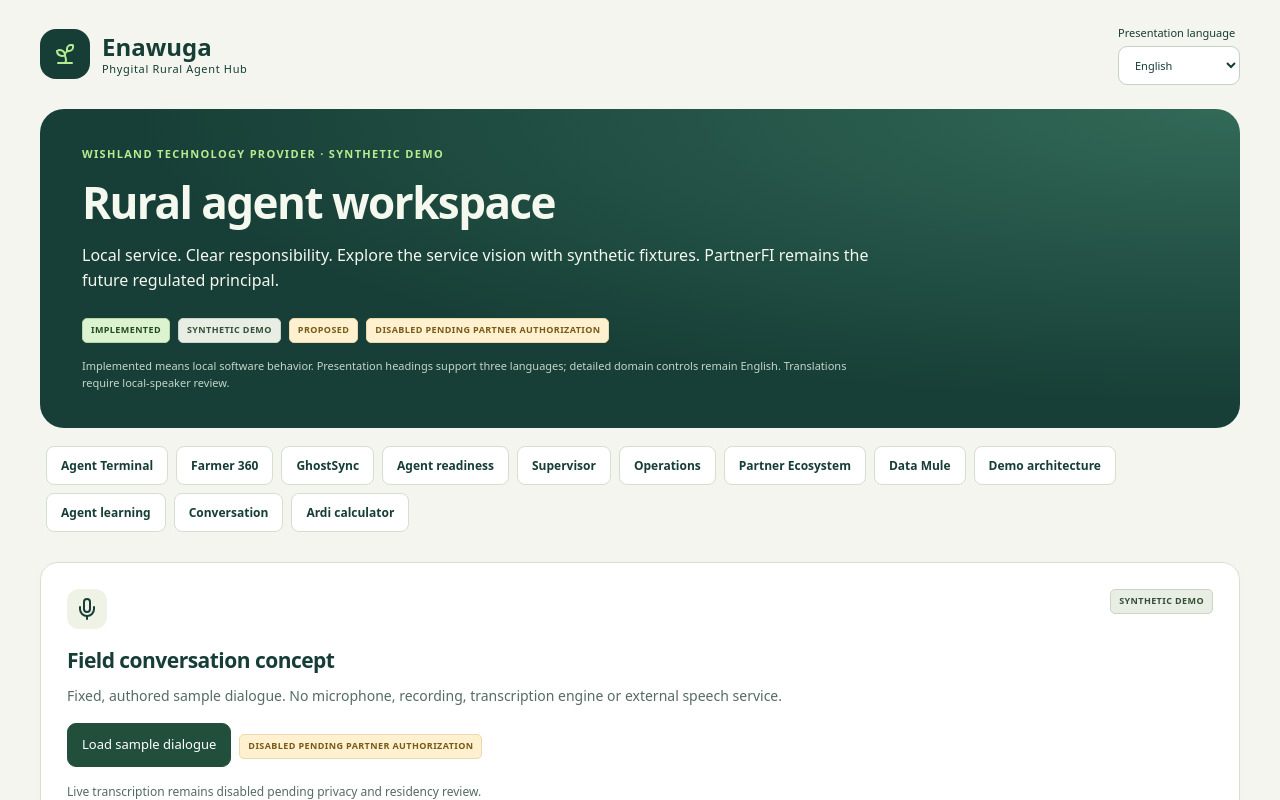
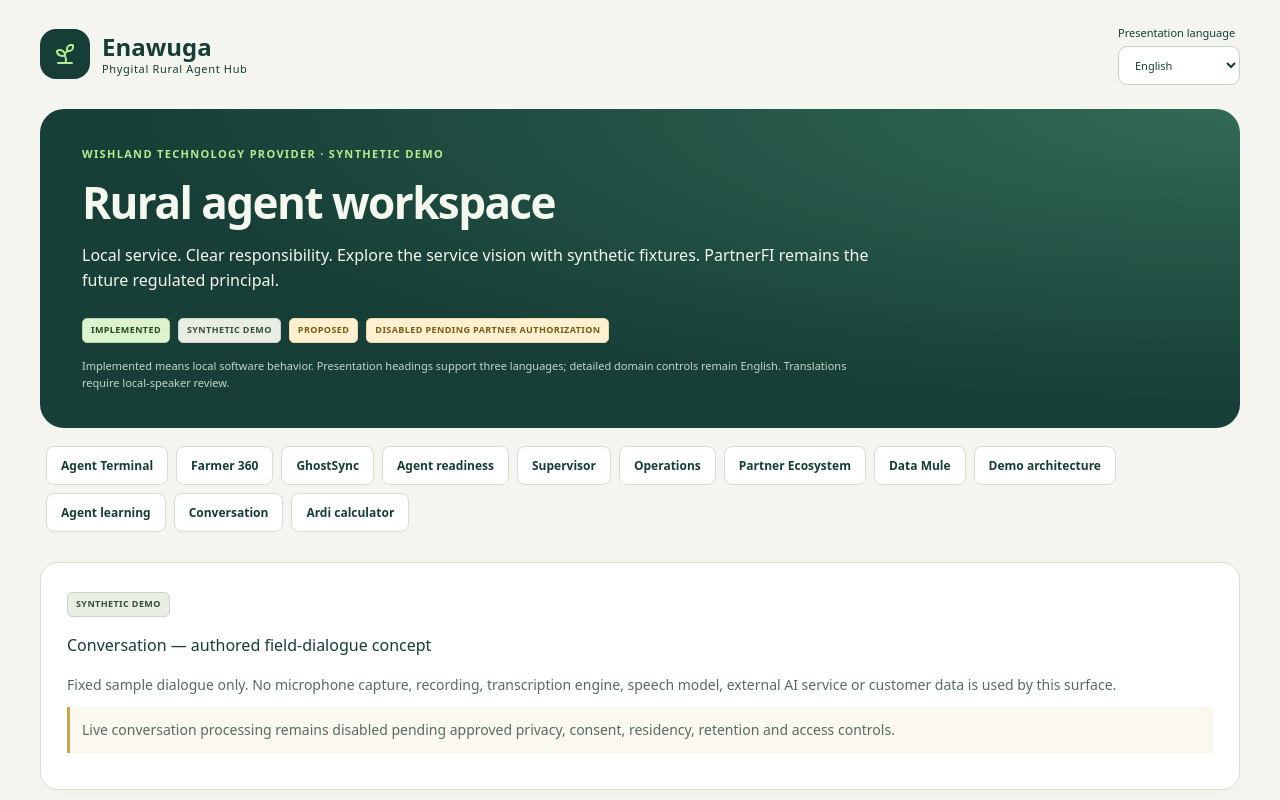
Before and after one commit to abeselomchernet/Phygital-rural-Agent-Hub, a React (Vite) app: page /transcription in a window 1280 px wide. Shown: the top 800 px of the page. Built offline with nearby package versions, Linux system fonts and the light colour scheme.

Commit message:
Clarify Conversation as privacy-gated authored demo

```diff
--- a/src/pages/LiveTranscription.tsx
+++ b/src/pages/LiveTranscription.tsx
@@ -1,4 +1,25 @@
-import { TranscriptDemo } from "../components/ProductPresentation";
+import {
+  CapabilityBadge,
+  TranscriptDemo,
+} from "../components/ProductPresentation";
+
 export default function LiveTranscription() {
-  return <TranscriptDemo />;
+  return (
+    <>
+      <section className="product-card space-y-4" data-testid="conversation-boundary">
+        <CapabilityBadge state="SYNTHETIC DEMO" />
+        <h1>Conversation — authored field-dialogue concept</h1>
+        <p>
+          Fixed sample dialogue only. No microphone capture, recording,
+          transcription engine, speech model, external AI service or customer data is
+          used by this surface.
+        </p>
+        <p className="boundary-note">
+          Live conversation processing remains disabled pending approved privacy,
+          consent, residency, retention and access controls.
+        </p>
+      </section>
+      <TranscriptDemo />
+    </>
+  );
 }
```
